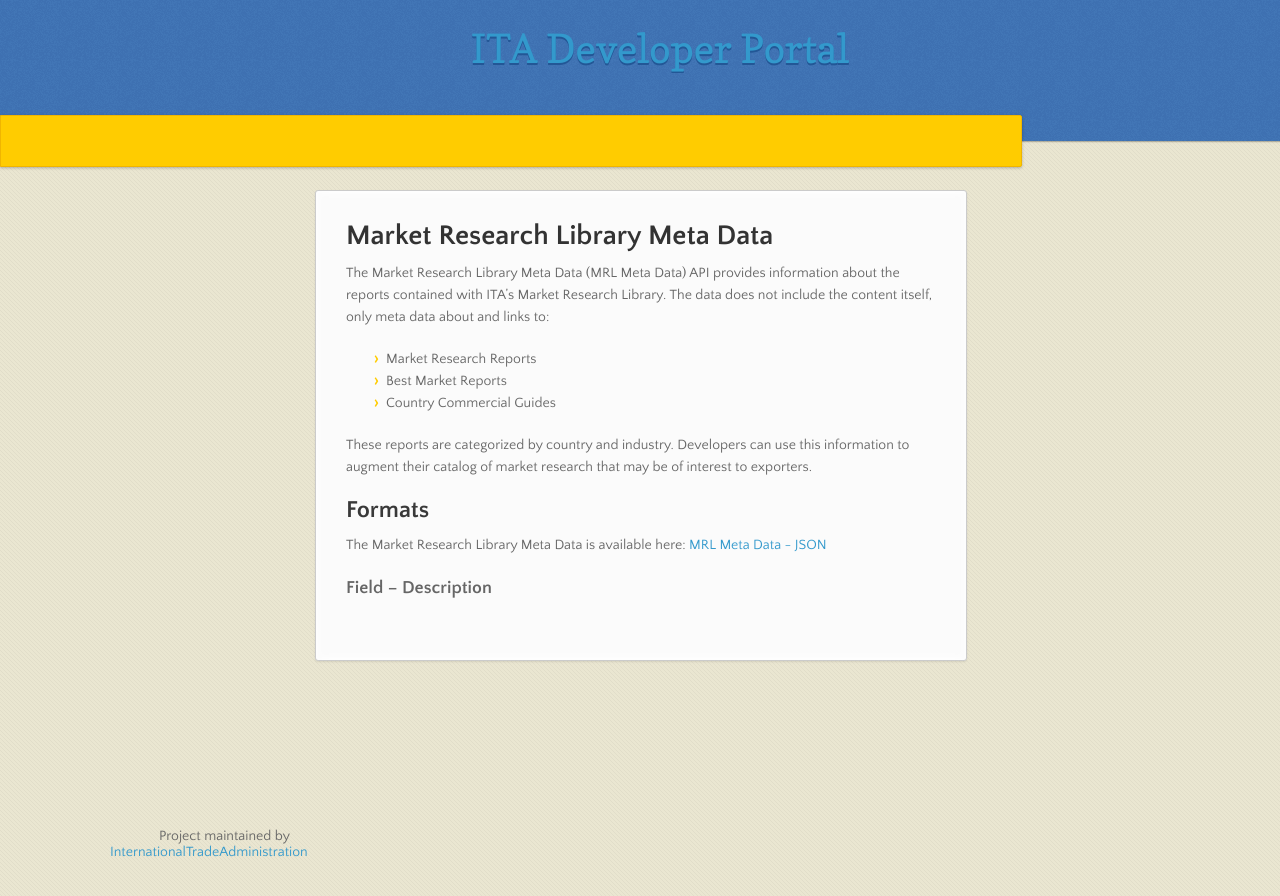
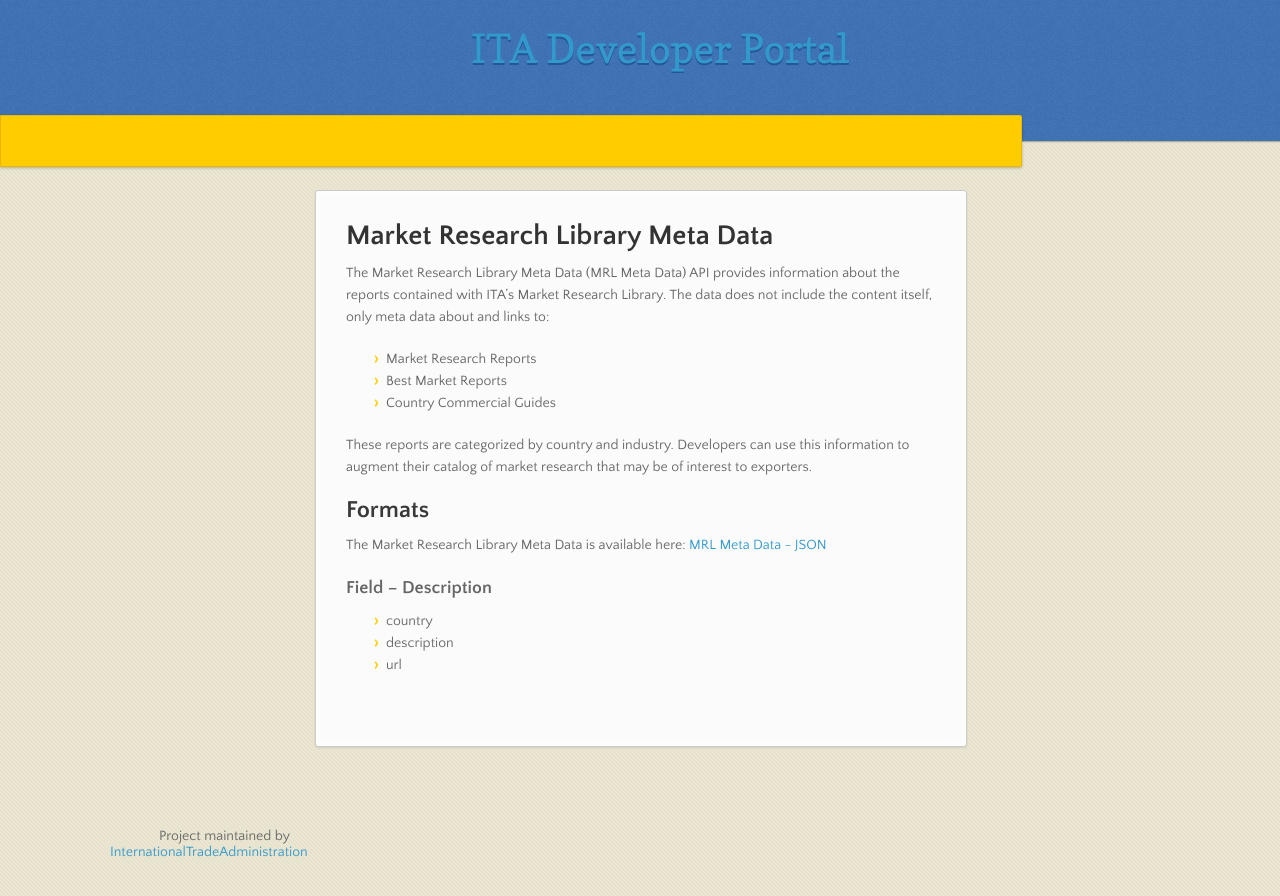
Before and after one commit to InternationalTradeAdministration/developerportal, a Jekyll site: the page built from _posts/2013-08-21-market-research-library-meta-data.markdown, in a window 1280 px wide. Shown: the top 896 px of the page. Built offline with Jekyll 4.4.1, drawn with Linux system fonts in a browser that asks for light colours; nearby versions of some CDN libraries.

Commit message:
Update 2013-08-21-market-research-library-meta-data.markdown

```diff
--- a/_posts/2013-08-21-market-research-library-meta-data.markdown
+++ b/_posts/2013-08-21-market-research-library-meta-data.markdown
@@ -18,3 +18,7 @@ The Market Research Library Meta Data is available here:
 [MRL Meta Data - JSON](/data/marketResearchLibrary.json)
 
 ###Field -- Description
+
+* country
+* description
+* url
```
